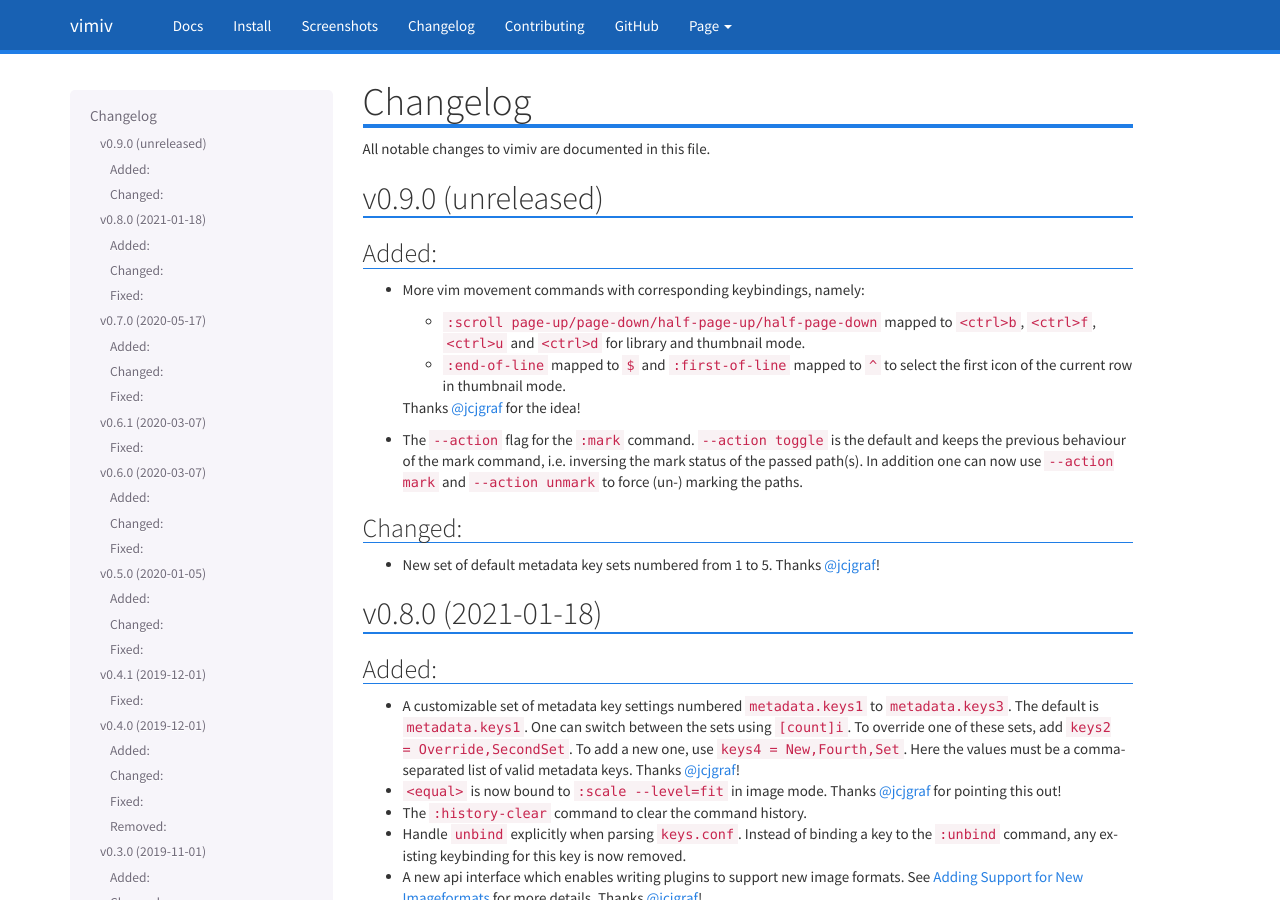
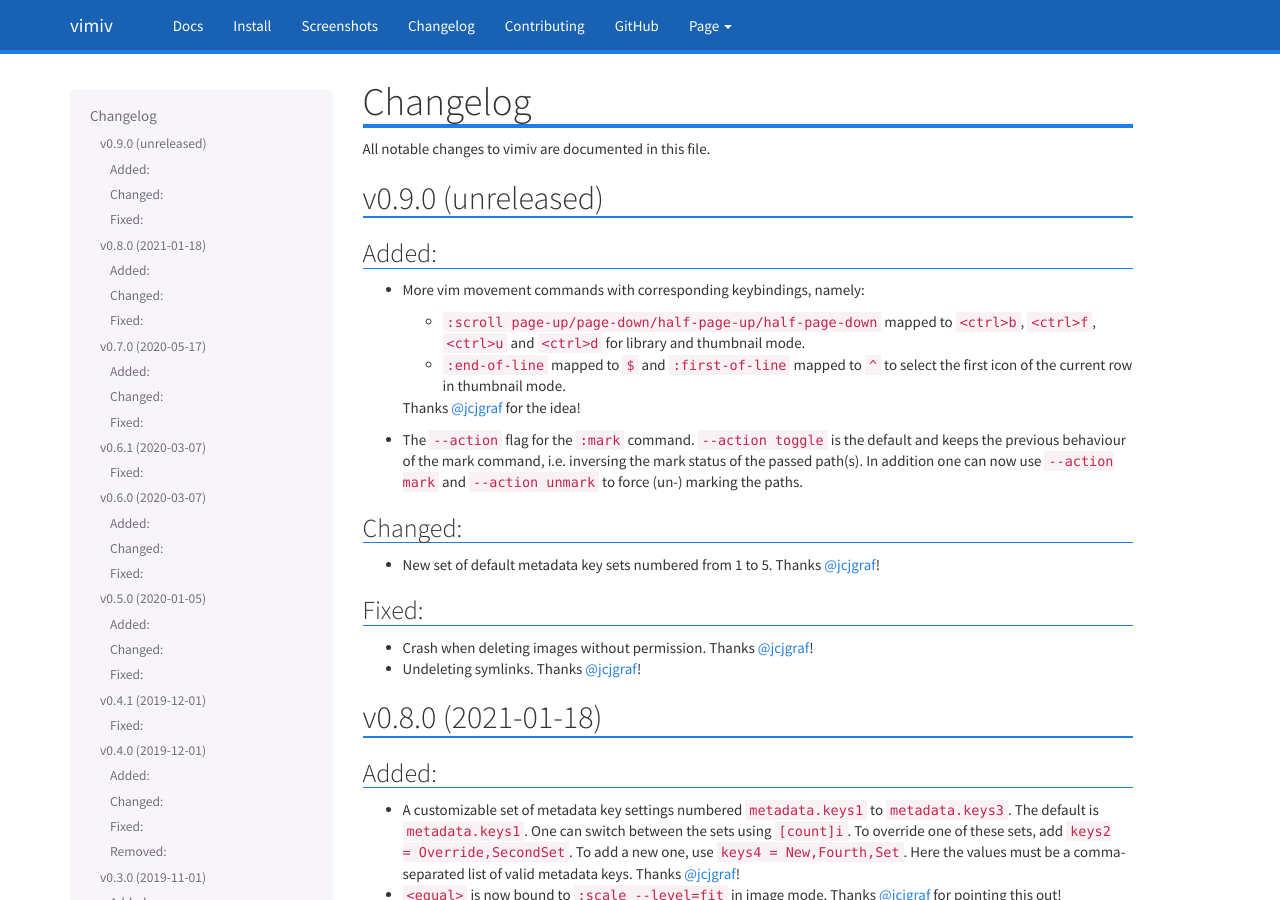
Before and after one commit to karlch/vimiv-qt, a Sphinx documentation site: the page built from docs/changelog.rst, in a window 1280 px wide and 900 px high. Built offline with Sphinx 7.4.7, drawn with Linux system fonts in a browser that asks for light colours.

Commit message:
Update changelog for recent (un-) delete fixes

```diff
--- a/docs/changelog.rst
+++ b/docs/changelog.rst
@@ -26,6 +26,14 @@
 ^^^^^^^^
 
 * New set of default metadata key sets numbered from 1 to 5. Thanks
+  `@jcjgraf <https://github.com/jcjgraf>`_!
+
+Fixed:
+^^^^^^
+
+* Crash when deleting images without permission. Thanks
+  `@jcjgraf <https://github.com/jcjgraf>`_!
+* Undeleting symlinks. Thanks
   `@jcjgraf <https://github.com/jcjgraf>`_!
 
 
```
